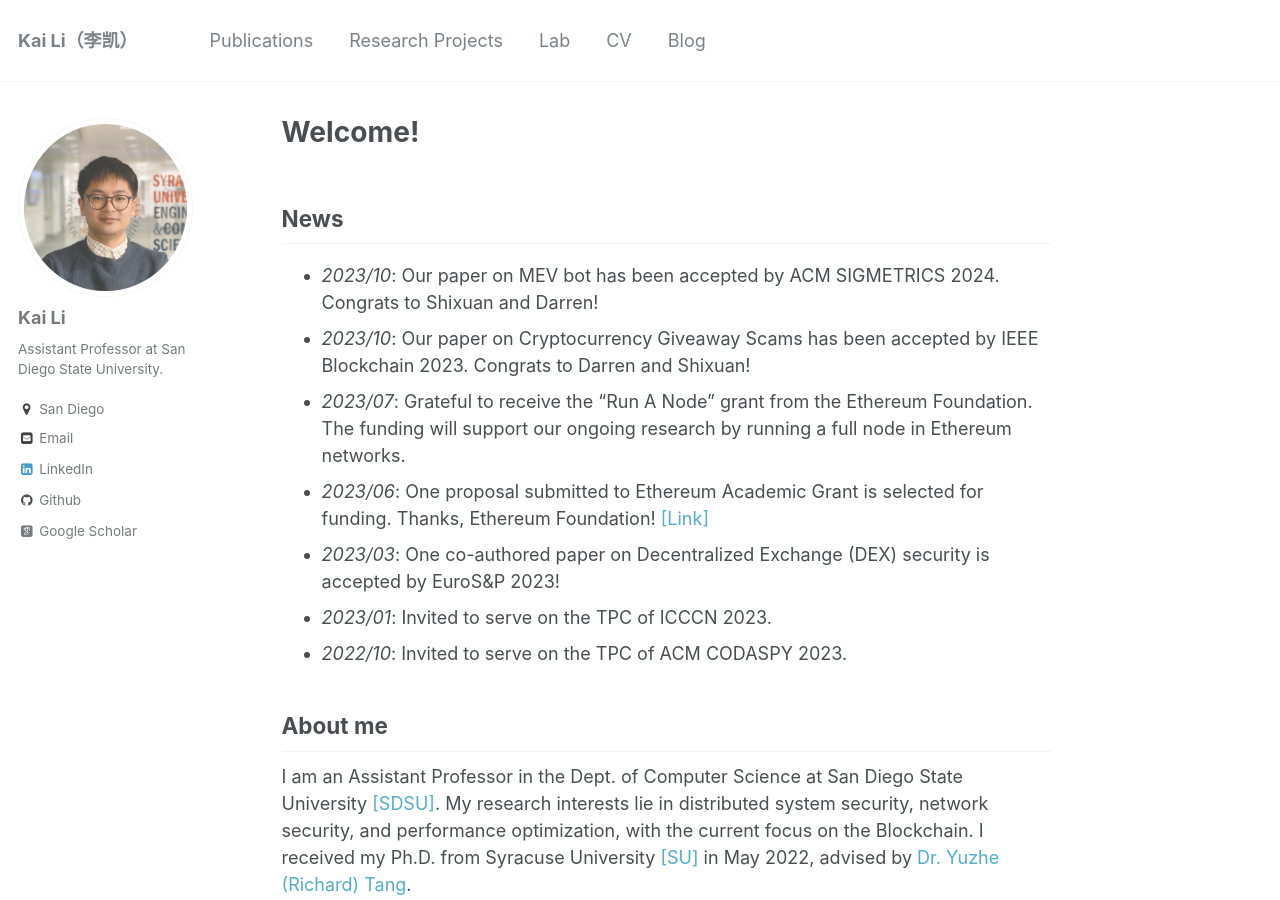
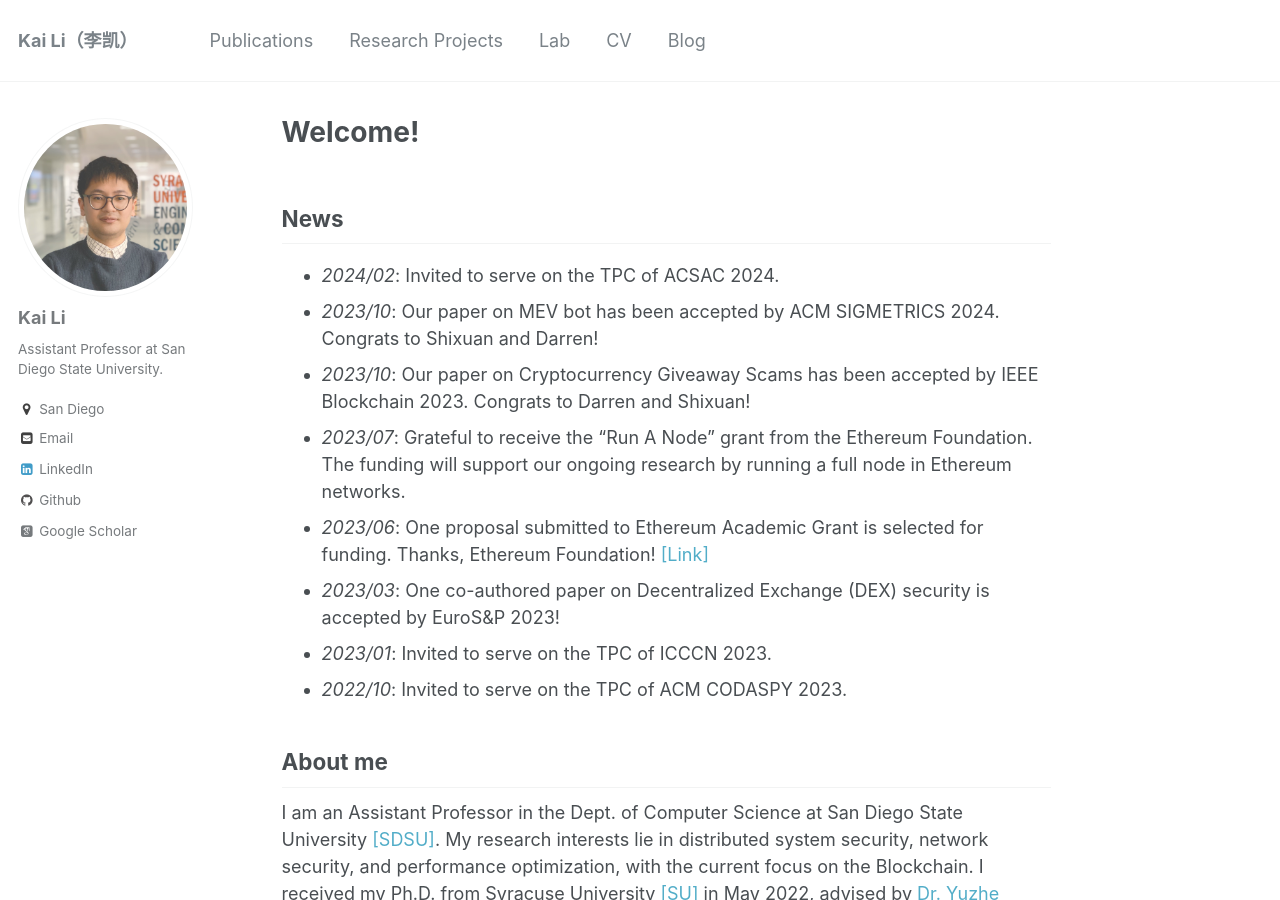
Before and after one commit to likai1993/likai1993.github.io, a Jekyll site: the page built from _pages/about.md, in a window 1280 px wide and 900 px high. Built offline with Jekyll 4.4.1, drawn with Linux system fonts in a browser that asks for light colours; some web fonts are replaced.

Commit message:
Update about.md

```diff
--- a/_pages/about.md
+++ b/_pages/about.md
@@ -10,6 +10,7 @@ redirect_from:
 
 News
 ----
+- _2024/02_: Invited to serve on the TPC of ACSAC 2024.
 - _2023/10_: Our paper on MEV bot has been accepted by ACM SIGMETRICS 2024. Congrats to Shixuan and Darren!
 - _2023/10_: Our paper on Cryptocurrency Giveaway Scams has been accepted by IEEE Blockchain 2023. Congrats to Darren and Shixuan!
 - _2023/07_: Grateful to receive the "Run A Node" grant from the Ethereum Foundation. The funding will support our ongoing research by running a full node in Ethereum networks.
```
